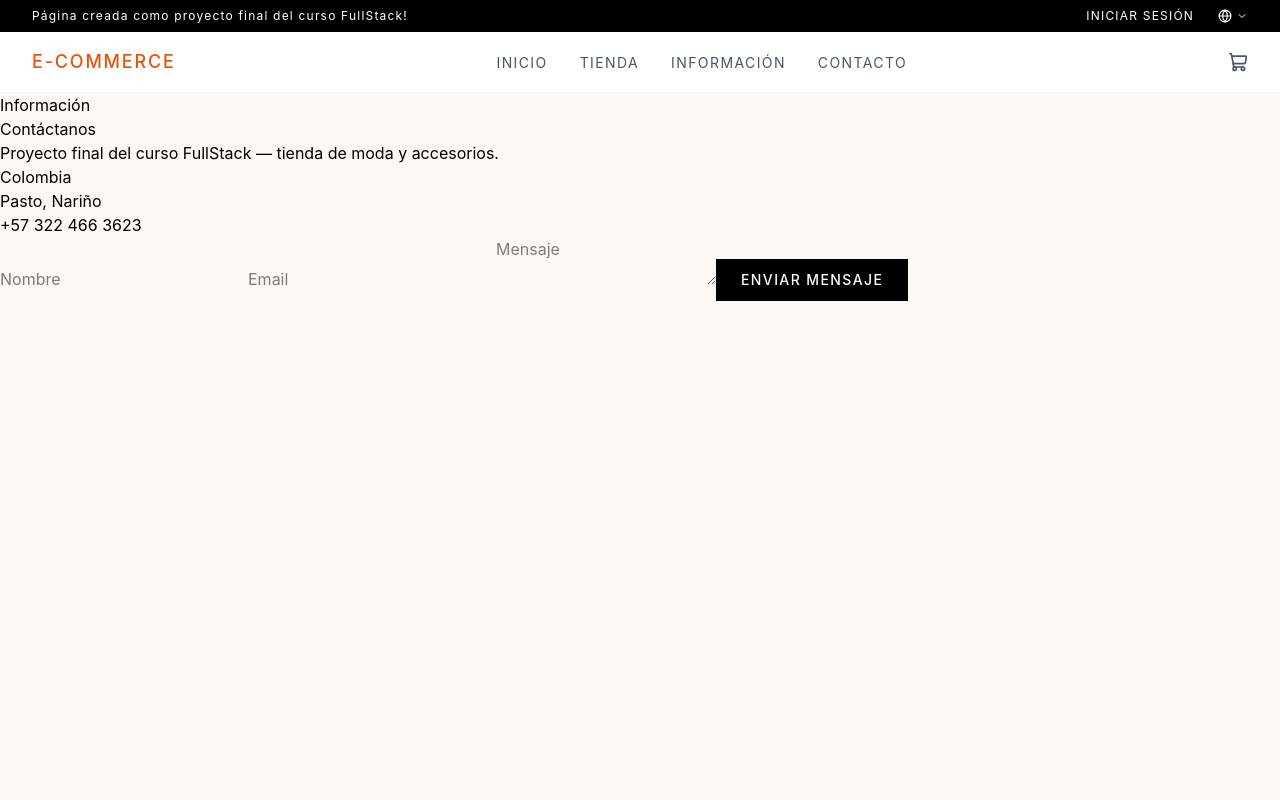
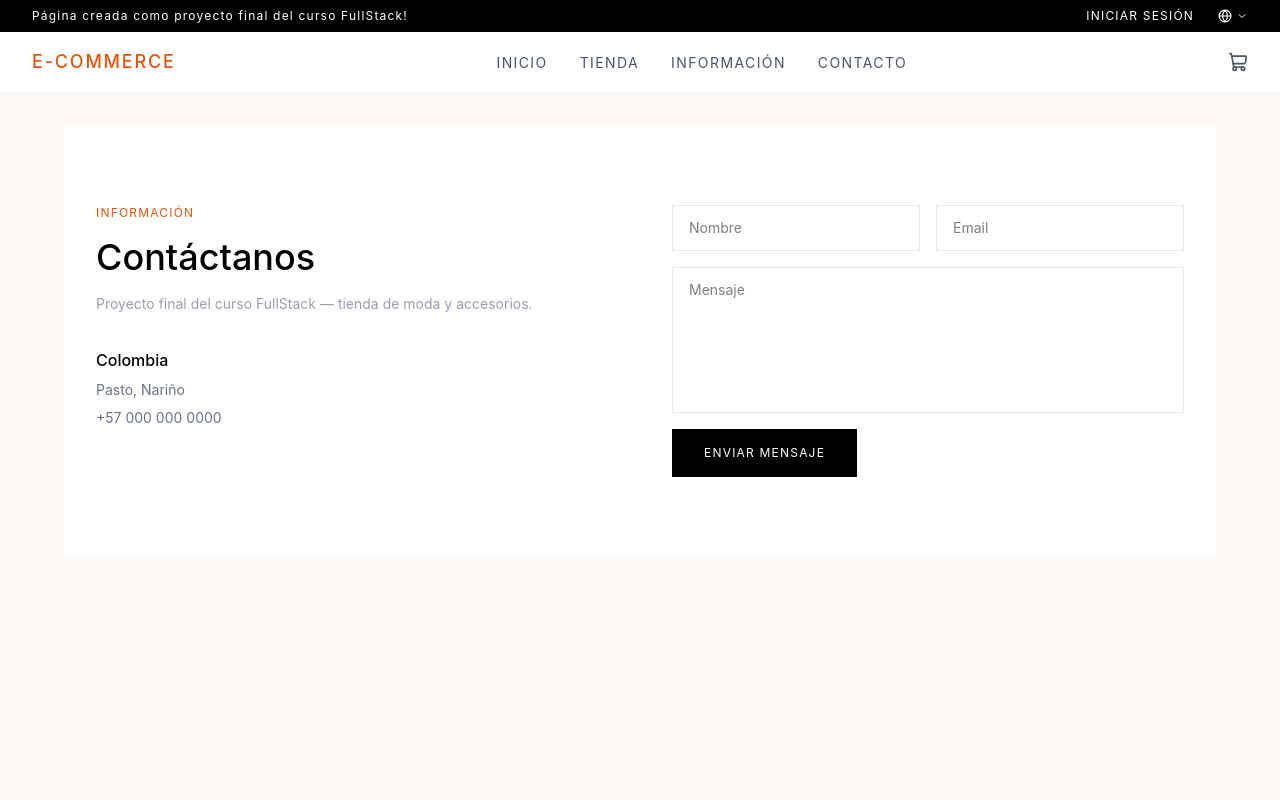
Before and after one commit to SrFlesky/reto_fullstack, a React (Vite) app: page /contact in a window 1280 px wide. Shown: the top 800 px of the page. Built offline with nearby package versions, Linux system fonts and the light colour scheme.

Commit message:
style(Contact): agregar estilos al Contact page

```diff
--- a/src/App.jsx
+++ b/src/App.jsx
@@ -20,7 +20,7 @@ export default function App() {
 
       <CartDrawer onDeleteItem={deleteItem} />
       <Notification />
-      <main className="min-h-screen bg-[#FDF8F4]">
+      <main className="min-h-screen bg-[#FDF8F4] pt-8">
         <Routes>
           <Route path="/" element={<Home />} />
           <Route path="/shop" element={<Shop />} />
--- a/src/pages/contact/Contact.jsx
+++ b/src/pages/contact/Contact.jsx
@@ -1,30 +1,49 @@
 import { Button } from "../../components/atoms/Button";
 
 export default function Contact() {
-  const notWorking = () => alert("En desarrollo...");
   return (
     <div>
-      {/* Lado izquierdo */}
-      <div>
-        <span>Información</span>
-        <h1>Contáctanos</h1>
-        <p>Proyecto final del curso FullStack — tienda de moda y accesorios.</p>
+      <div className="bg-white grid grid-cols-1 md:grid-cols-2 gap-16 px-8 py-20 max-w-6xl mx-auto">
+        {/* Lado izquierdo */}
+        <div className="flex flex-col gap-8">
+          <div className="flex flex-col gap-4">
+            <span className="text-xs uppercase tracking-widest text-[#E8540A]">
+              Información
+            </span>
+            <h1 className="text-4xl font-medium">Contáctanos</h1>
+            <p className="text-sm text-gray-400 leading-relaxed">
+              Proyecto final del curso FullStack — tienda de moda y accesorios.
+            </p>
+          </div>
 
-        <div>
-          <h2>Colombia</h2>
-          <p>Pasto, Nariño</p>
-          <p>+57 322 466 3623</p>
+          <div className="flex flex-col gap-2">
+            <h2 className="text-base font-medium">Colombia</h2>
+            <p className="text-sm text-gray-500">Pasto, Nariño</p>
+            <p className="text-sm text-gray-500">+57 000 000 0000</p>
+          </div>
         </div>
-      </div>
 
-      {/* Lado derecho*/}
-      <div>
-        <input placeholder="Nombre" />
-        <input placeholder="Email" />
-        <textarea placeholder="Mensaje" />
-        <Button variant={"primary"} onClick={notWorking}>
-          Enviar mensaje
-        </Button>
+        {/* Lado derecho */}
+        <div className="flex flex-col gap-4">
+          <div className="grid grid-cols-2 gap-4">
+            <input
+              placeholder="Nombre"
+              className="border border-gray-200 px-4 py-3 text-sm outline-none focus:border-black transition-colors duration-200"
+            />
+            <input
+              placeholder="Email"
+              className="border border-gray-200 px-4 py-3 text-sm outline-none focus:border-black transition-colors duration-200"
+            />
+          </div>
+          <textarea
+            placeholder="Mensaje"
+            rows={6}
+            className="border border-gray-200 px-4 py-3 text-sm outline-none focus:border-black transition-colors duration-200 resize-none"
+          />
+          <button className="bg-black text-white px-8 py-4 text-xs uppercase tracking-widest hover:bg-[#E8540A] transition-colors duration-200 cursor-pointer self-start">
+            Enviar mensaje
+          </button>
+        </div>
       </div>
     </div>
   );
```
